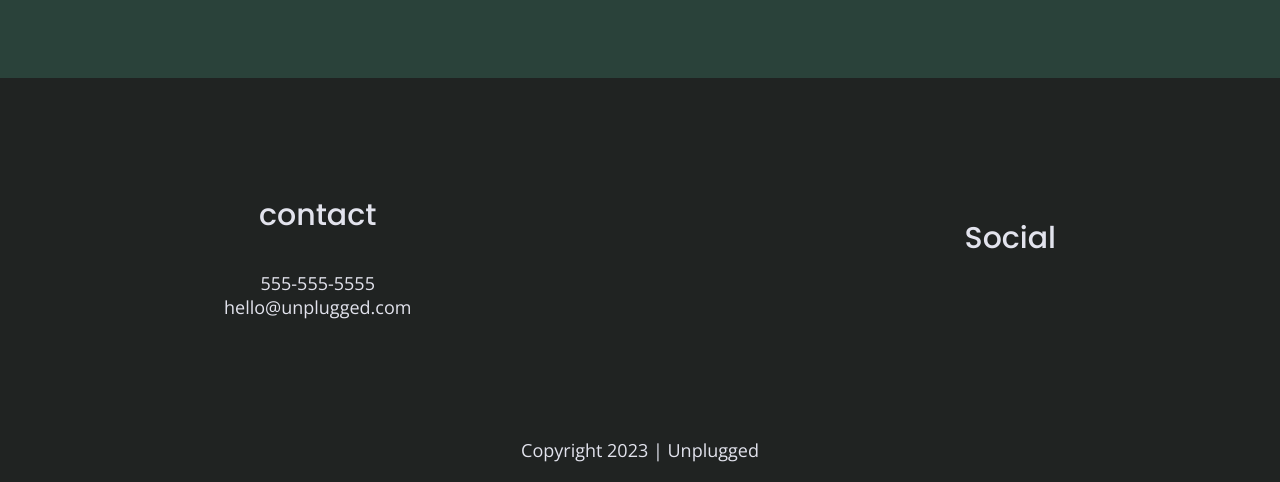
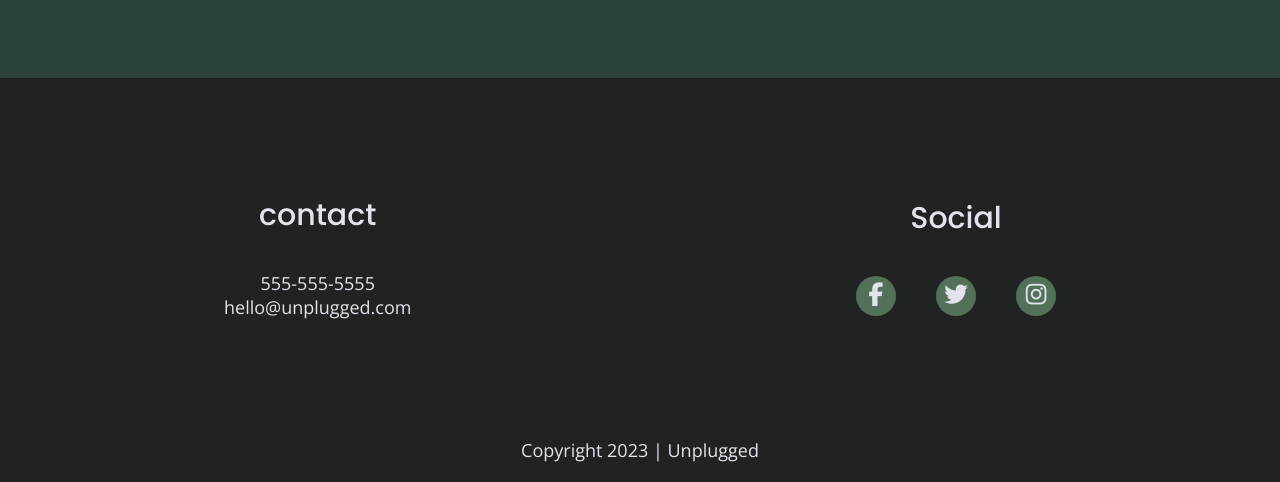
Before and after one commit to KaraJoslin/unplugged-site, a website built with Parcel: page index.html in a window 1280 px wide. Shown: the part 2535-3017 px from the top of the page. Built offline with nearby package versions, Linux system fonts and the light colour scheme.

Commit message:
Added social media icons

```diff
--- a/css/main.css
+++ b/css/main.css
@@ -244,14 +244,22 @@ footer .social-icons {
 }
 
 footer .social-icons p {
+  background-color: #527158;
+  border-radius: 50%;
+  width: 40px;
+  height: 40px;
   display: flex;
   justify-content: center;
   align-items: center;
 }
 
+footer .social-icons p i {
+  font-size: 1.3125em;
+}
+
 footer .copyright {
   margin: 20px 0;
-  justify-content: center;
+
 }
 
 
@@ -679,6 +687,11 @@ FAQ Page
     line-height: 1.285em;
   }
 
+  footer .social-icons {
+    width: 12.5em;
+    justify-content: space-between;
+  }
+
   footer .copyright {
     width: 100%;
   }
--- a/index.html
+++ b/index.html
@@ -143,9 +143,9 @@
         <div class="social">
           <h4>Social</h4>
           <div class="social-icons">
-            <p><a href="https://www.facebook.com/yoursite" target="_blank" rel="noopener"></a></p>
-            <p><a href="https://www.twitter.com/yoursite" target="_blank" rel="noopener"></a></p>
-            <p><a href="https://www.instagram.com/yoursite" target="_blank" rel="noopener"></a></p>
+            <p><a href="https://www.facebook.com" target="_blank"><i class="fab fa-facebook-f"></i></a></p>
+            <p><a href="https://www.twitter.com" target="_blank"><i class="fab fa-twitter"></i></a></p>
+            <p><a href="https://www.instagram.com" target="_blank"><i class="fab fa-instagram"></i></a></p>
           </div>
         </div>
       </div>
```
Also changed, not shown: about/index.html (+3 -3 lines), faq/index.html (+3 -3 lines).
